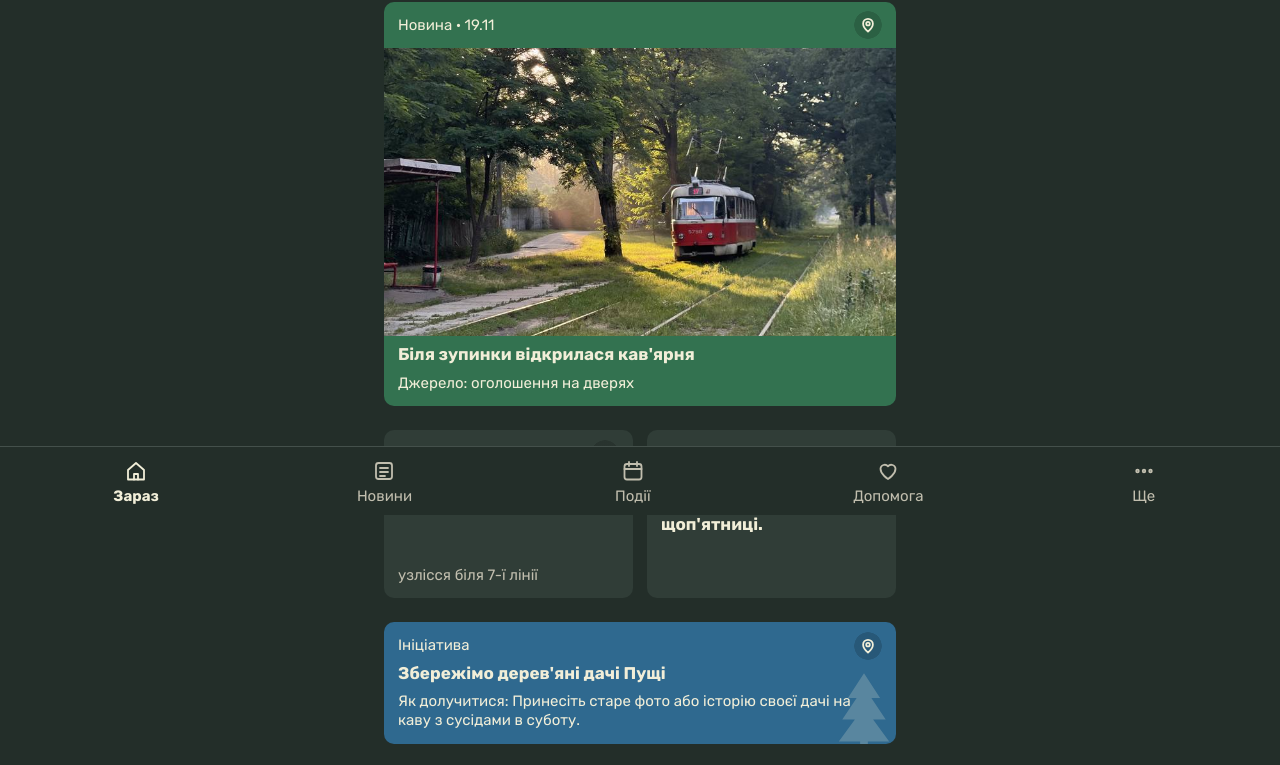
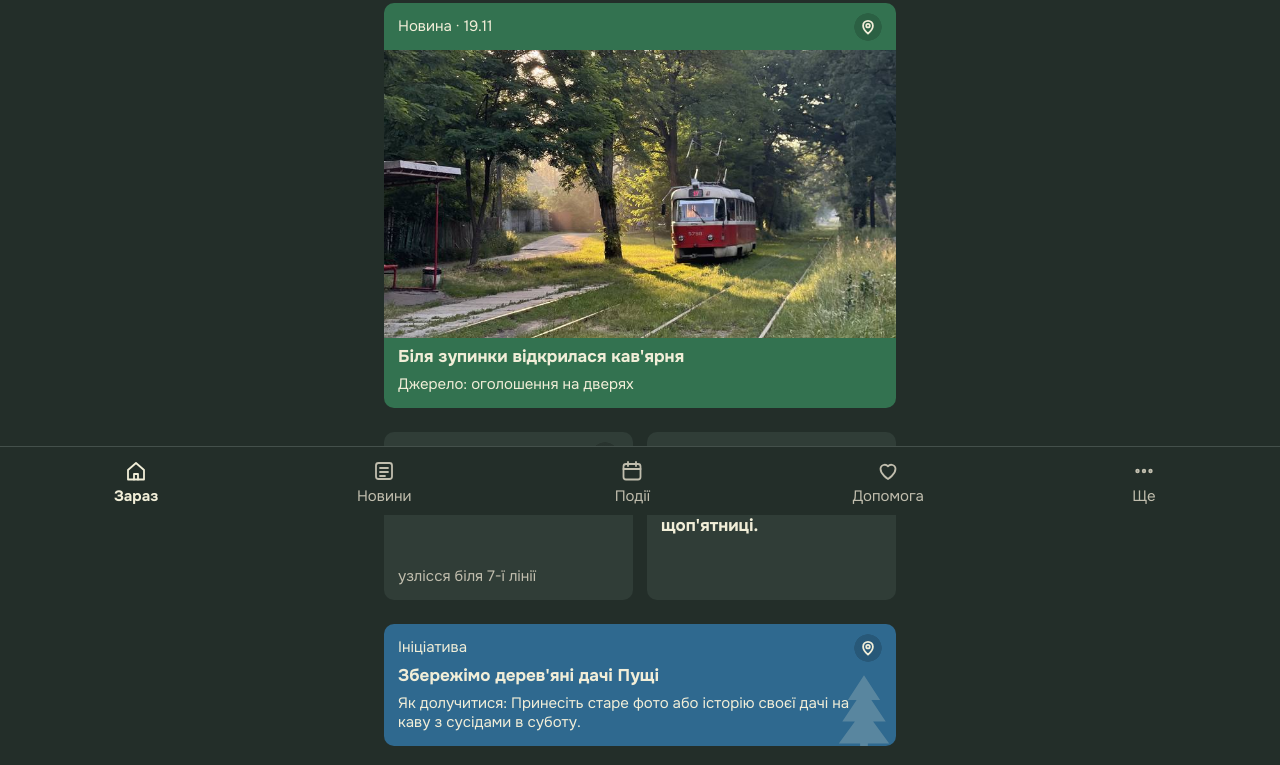
Before and after one commit to IvanMilaev/pushcha-hromada, a plain HTML site: page index.html in a window 1280 px wide. Shown: the part 285-1050 px from the top of the page. Drawn offline with Linux system fonts and the light colour scheme.

Commit message:
Switch the site font from Rubik to Onest

```diff
--- a/assets/style.css
+++ b/assets/style.css
@@ -8,21 +8,21 @@
      the one action is a sand (dark theme) or pine-black (light theme) button; links are lake blue.
    Composition keeps the Zero Design System principles: a type scale with a gap (display caps, body,
    small labels), one left edge, hairlines between list items, space steps 4 · 8 · 14 · 24 · 40 · 72.
-   One typeface, Rubik (owner, 2026-11-19; an exception to "no web fonts", see docs/plan.md §6): Black 900 for
-   display caps, 400–700 for text. Self-hosted in assets/fonts (SIL OFL, OFL.txt beside it), no request to another
-   site; if it cannot load, the system fonts below take over.
+   One typeface, Onest (owner, 2026-11-21, after Rubik; an exception to "no web fonts", see docs/plan.md §6):
+   900 for display caps, 400–700 for text. Self-hosted in assets/fonts (SIL OFL, OFL.txt beside it), no request to
+   another site; if it cannot load, the system fonts below take over.
    Dark (pine-black) by default; light (sand) with the ◐ button. Text pairs are >= 4.5:1 (tools/check-site.mjs). */
 
-/* Rubik is a variable font: one file per alphabet holds every weight. The browser loads only the alphabets
-   a page uses (unicode-range): Ukrainian pages need both. */
+/* Onest is a variable font (weights 400–900): one file per alphabet holds every weight. The browser loads only
+   the alphabets a page uses (unicode-range): Ukrainian pages need both. */
 @font-face {
-  font-family: "Rubik"; font-style: normal; font-weight: 300 900; font-display: swap;
-  src: url("fonts/rubik-cyrillic.woff2") format("woff2");
+  font-family: "Onest"; font-style: normal; font-weight: 400 900; font-display: swap;
+  src: url("fonts/onest-cyrillic.woff2") format("woff2");
   unicode-range: U+0301, U+0400-045F, U+0490-0491, U+04B0-04B1, U+2116;
 }
 @font-face {
-  font-family: "Rubik"; font-style: normal; font-weight: 300 900; font-display: swap;
-  src: url("fonts/rubik-latin.woff2") format("woff2");
+  font-family: "Onest"; font-style: normal; font-weight: 400 900; font-display: swap;
+  src: url("fonts/onest-latin.woff2") format("woff2");
   unicode-range: U+0000-00FF, U+0131, U+0152-0153, U+02BB-02BC, U+02C6, U+02DA, U+02DC, U+0304, U+0308, U+0329, U+2000-206F, U+20AC, U+2122, U+2191, U+2193, U+2212, U+2215, U+FEFF, U+FFFD;
 }
 
@@ -66,9 +66,9 @@
   /* picture tones (a picture does not change with the theme) */
   --tone-sage: #719A73; --tone-coral: #F2866D; --tone-marine: #1F73C2; --tone-sun: #F5C451; --tone-ever: #003A35; --tone-cream: #E9E6DC;
 
-  --display: "Rubik", "Arial Black", "Helvetica Neue", Roboto, system-ui, sans-serif;
-  /* Rubik first; if it cannot load, each phone's own good UI font. system-ui comes late: on Linux it is often DejaVu Sans. */
-  --font: "Rubik", -apple-system, BlinkMacSystemFont, "Segoe UI", Roboto, "Noto Sans", Ubuntu, "Helvetica Neue", Arial, system-ui, sans-serif;
+  --display: "Onest", "Arial Black", "Helvetica Neue", Roboto, system-ui, sans-serif;
+  /* Onest first; if it cannot load, each phone's own good UI font. system-ui comes late: on Linux it is often DejaVu Sans. */
+  --font: "Onest", -apple-system, BlinkMacSystemFont, "Segoe UI", Roboto, "Noto Sans", Ubuntu, "Helvetica Neue", Arial, system-ui, sans-serif;
   --hair: 4px; --tight: 8px; --snug: 14px; --base: 24px; --wide: 40px; --section: 72px;
   --r-s: 10px; --r-m: 14px; --r-pill: 999px;
   /* Type: a fixed set, nothing in between (owner, 2026-11-20; research/web-typography). Four sizes plus the
@@ -148,7 +148,7 @@ h3 { font-size: var(--fs-m); font-weight: var(--fw-bold); line-height: var(--lh-
 .fit-title span { display: inline-block; }
 /* The sign in place of the hyphen (owner, 2026-11-20; logo sheet, variant 21): a tree over water. The real hyphen
    stays in the text, hidden, so a screen reader and a copy say «Пуща-Водиця». */
-.fit-title .mark { width: 0.8em; height: 0.8em; margin: 0 0.07em; vertical-align: -0.04em; stroke: none; }
+.fit-title .mark { width: 0.8em; height: 0.8em; margin: 0 0.07em; vertical-align: -0.04em; stroke: none; overflow: visible; }   /* the water's curve touches the box's bottom edge: a fractional pixel clip flattened it */
 .mark-tree { fill: var(--mark-tree); }      /* inline in each page: a fill through <use> from icons.svg cannot read these colours */
 .mark-water { fill: var(--mark-water); }
 .vh { position: absolute; width: 1px; height: 1px; margin: -1px; padding: 0; overflow: hidden; clip-path: inset(50%); white-space: nowrap; border: 0; }
--- a/sw.js
+++ b/sw.js
@@ -3,7 +3,7 @@
    Bump CACHE_VERSION whenever a page, style.css or app.js changes. */
 'use strict';
 
-var CACHE_VERSION = 'ph-v56';
+var CACHE_VERSION = 'ph-v57';
 var PRECACHE = [
   './',
   'index.html',
@@ -19,8 +19,8 @@ var PRECACHE = [
   'assets/map.js',
   'assets/map.svg',
   'assets/style.css',
-  'assets/fonts/rubik-cyrillic.woff2',
-  'assets/fonts/rubik-latin.woff2',
+  'assets/fonts/onest-cyrillic.woff2',
+  'assets/fonts/onest-latin.woff2',
   'assets/app.js',
   'assets/home.js',
   'assets/icons.svg',
```
Also changed, not shown: assets/fonts/OFL.txt, assets/fonts/onest-cyrillic.woff2 (added), assets/fonts/onest-latin.woff2 (added), assets/fonts/rubik-cyrillic.woff2 (deleted), assets/fonts/rubik-latin.woff2 (deleted).
